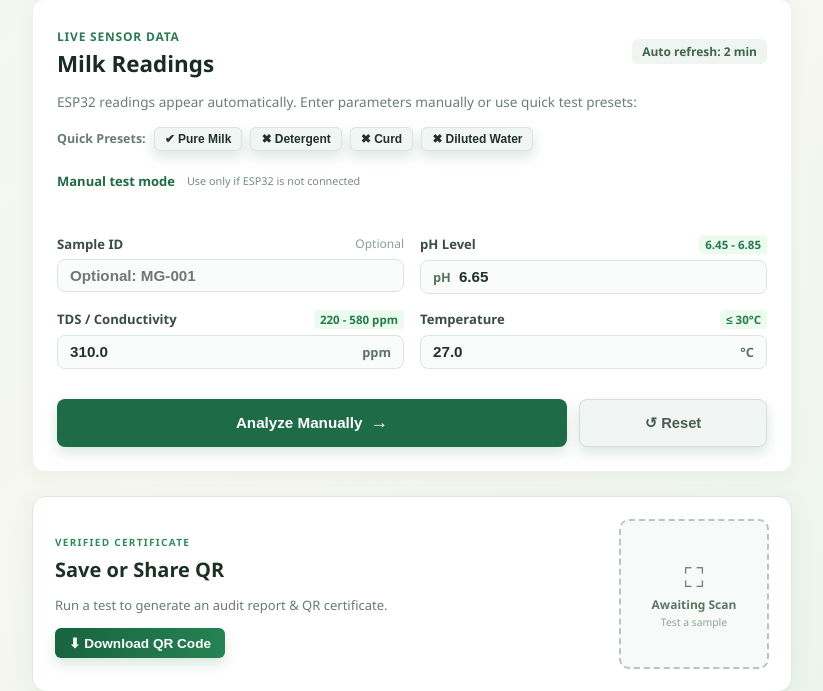
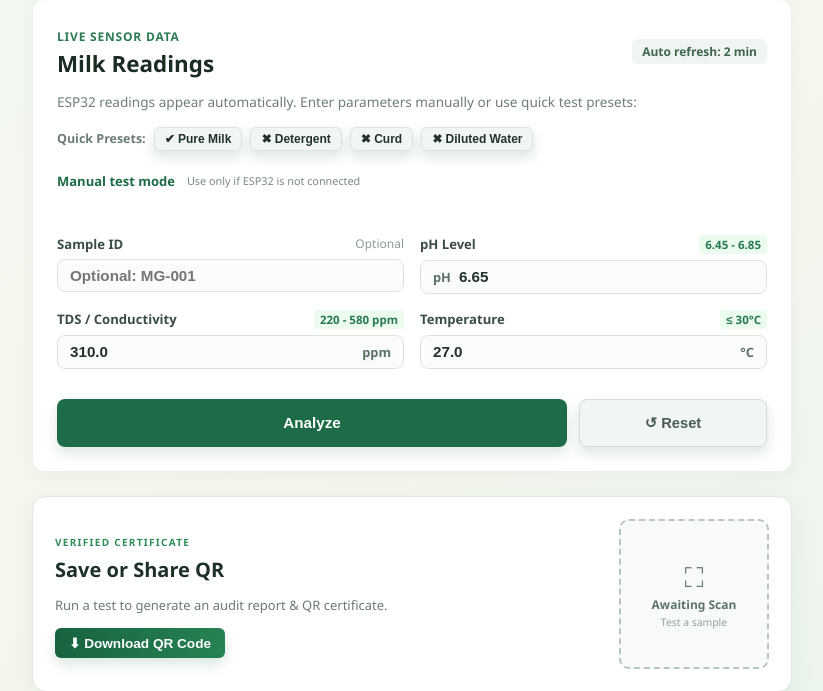
Before and after one commit to aryansrivastava707-cpu/Milk-Guard, a Flask app: page / in a window 1280 px wide. Shown: the part 441-1132 px from the top of the page, without its empty margins (228-1051 px from the left). Run offline with Flask 3, Linux system fonts and the light colour scheme.

Commit message:
Update index.html

```diff
--- a/templates/index.html
+++ b/templates/index.html
@@ -169,7 +169,6 @@
       display: flex !important;
       align-items: center !important;
       justify-content: center !important;
-      gap: 8px !important;
       height: 48px !important;
       transition: background-color 0.2s;
     }
@@ -398,8 +397,7 @@
 
           <div class="form-buttons">
             <button type="submit" class="btn-submit">
-              <span>Analyze Manually</span>
-              <span style="font-size:1.1rem; line-height:1;">→</span>
+              <span>Analyze</span>
             </button>
             <button type="button" id="reset-btn" class="btn-reset" onclick="resetRangeTags()">
               <span>↺ Reset</span>
```
